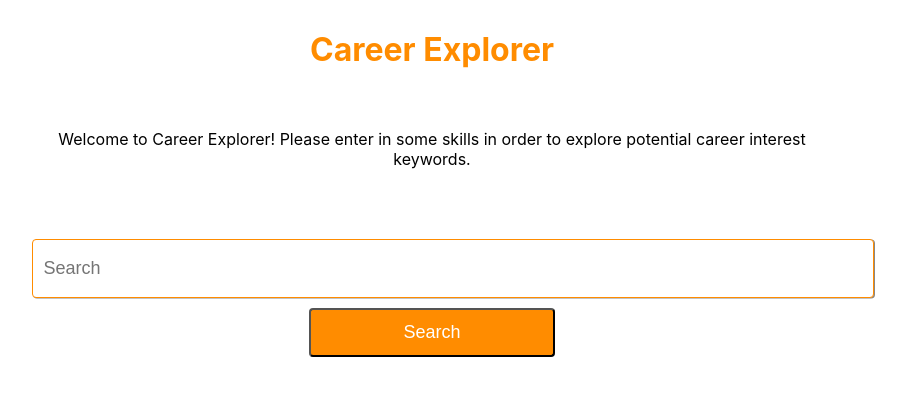
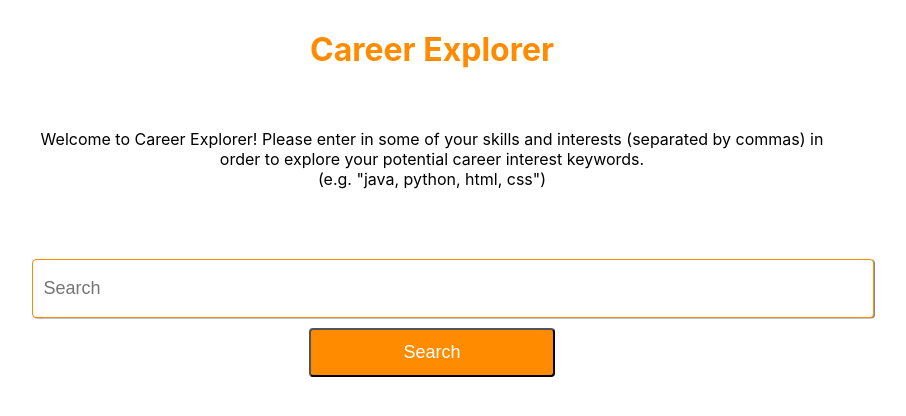
Before and after one commit to dixitaayush8/CareerExplorer, a React (Create React App) app in the folder frontend/: page / in a window 1280 px wide. Shown: the top 416 px of the page, without its empty margins (208-1114 px from the left). Built offline with nearby package versions, Linux system fonts and the light colour scheme.

Commit message:
Modified instructions

```diff
--- a/frontend/src/Search.js
+++ b/frontend/src/Search.js
@@ -52,7 +52,8 @@ render() {
   return (
   <div>
   <h1>Career Explorer</h1>
-  <p>Welcome to Career Explorer! Please enter in some skills in order to explore potential career interest keywords.</p>
+  <p>Welcome to Career Explorer! Please enter in some of your skills and interests (separated by commas) in order to explore your potential career interest keywords.</p>
+  <p>(e.g. "java, python, html, css")</p>
   <h1></h1>
   <input
     name="text"
```
